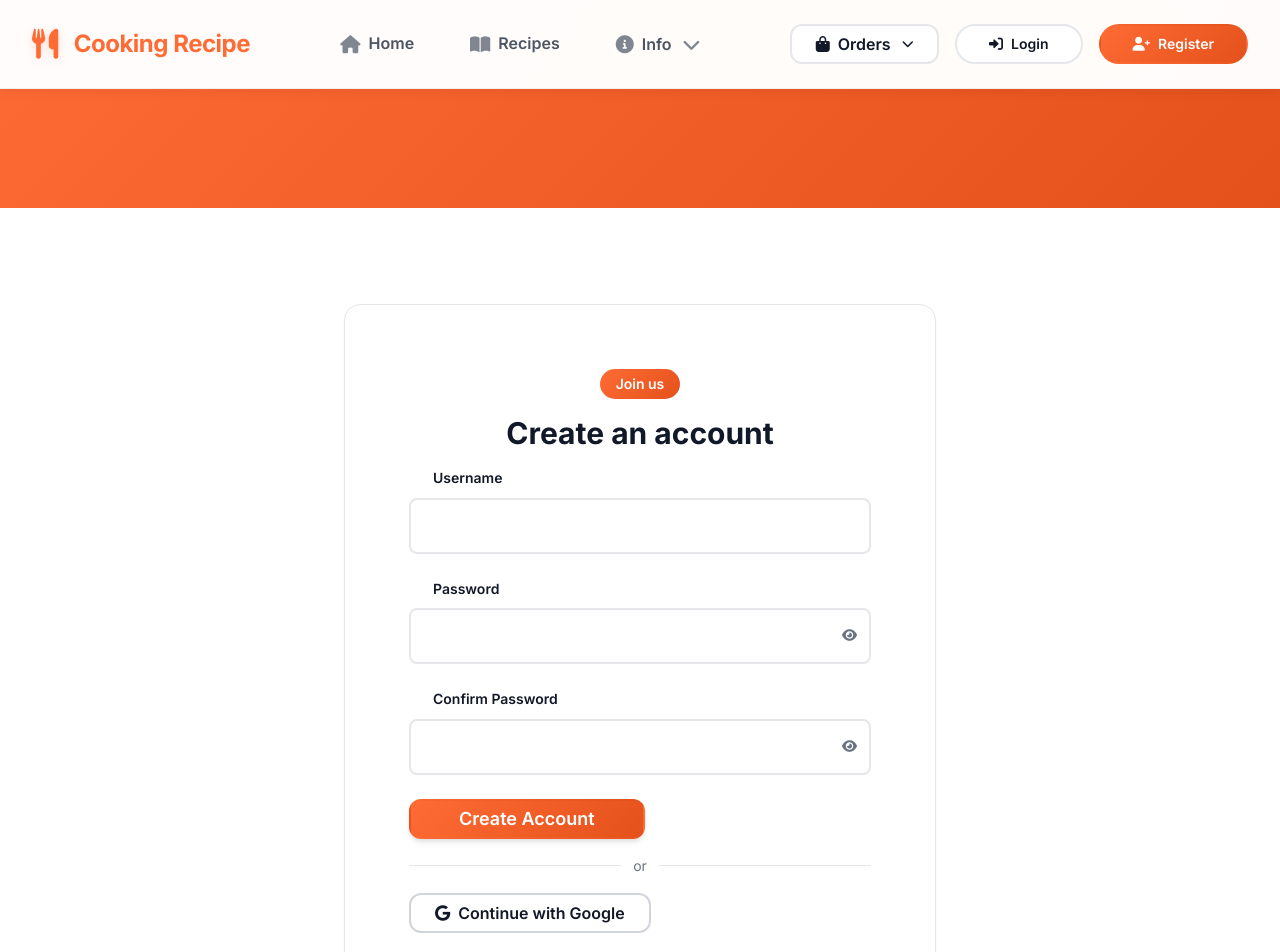
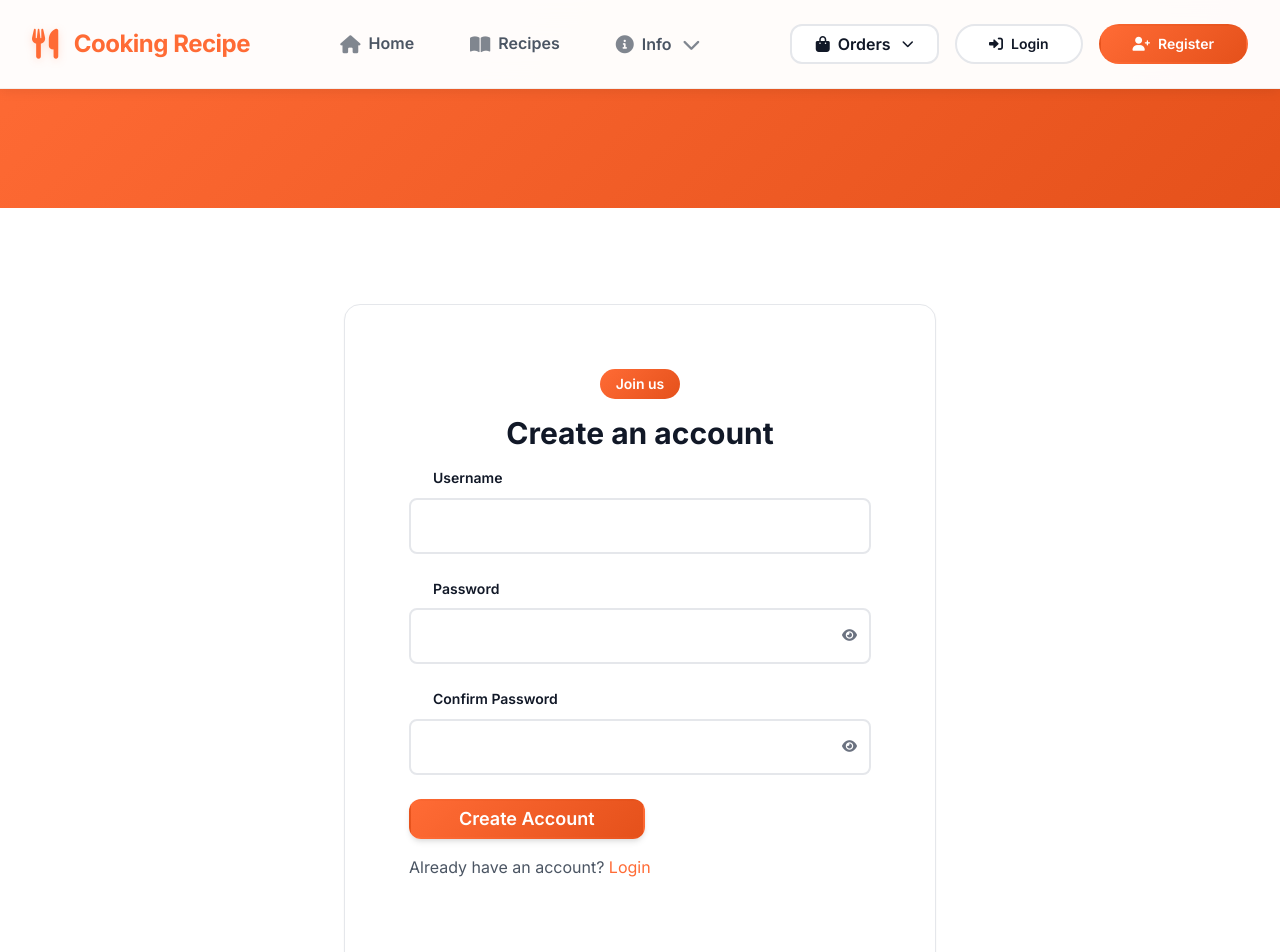
Before and after one commit to Hastapkin/FE_CookingRecipe, a React (Vite) app: page /register in a window 1280 px wide. Shown: the top 952 px of the page. Built offline with nearby package versions, Linux system fonts and the light colour scheme; no server answers.

Commit message:
bỏ register with google

```diff
--- a/src/pages/Register.tsx
+++ b/src/pages/Register.tsx
@@ -148,14 +148,6 @@ function Register() {
                 {status==='loading' ? 'Creating account...' : 'Create Account'}
               </button>
             </form>
-            <div style={{display:'flex', alignItems:'center', gap:'12px', margin:'16px 0'}}>
-              <div style={{height:1, background:'#E5E7EB', flex:1}}></div>
-              <span style={{color:'#6B7280', fontSize:14}}>or</span>
-              <div style={{height:1, background:'#E5E7EB', flex:1}}></div>
-            </div>
-            <button className="btn btn-outline" onClick={handleGoogle}>
-              <i className="fab fa-google"></i> Continue with Google
-            </button>
             <p style={{marginTop:'16px'}}>Already have an account? <Link to="/login">Login</Link></p>
           </div>
         </div>
```
